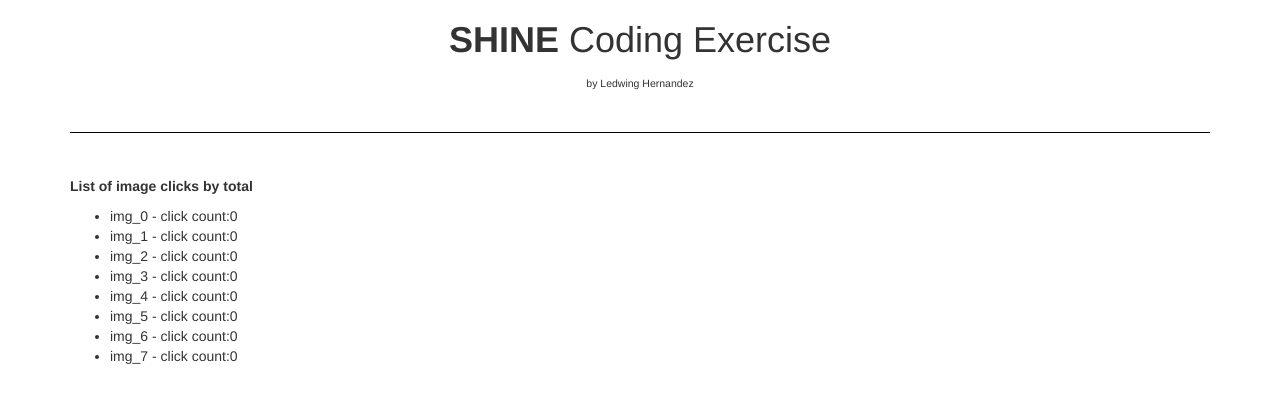
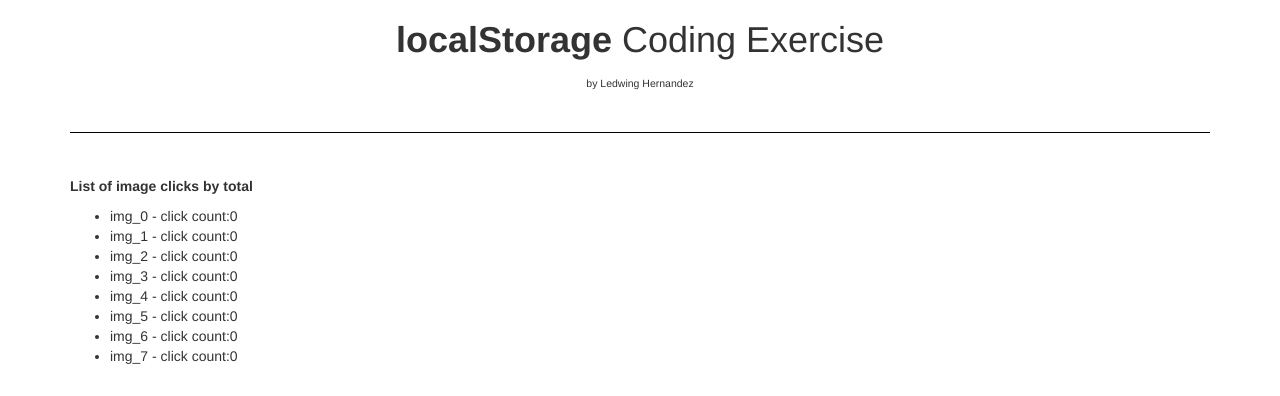
Before and after one commit to Waka867/HTML5-localStorage-coding-exercise, a plain HTML site: page index.html in a window 1280 px wide. Shown: the top 396 px of the page. Drawn offline with nearby package versions, Linux system fonts and the light colour scheme.

Commit message:
title update

```diff
--- a/index.html
+++ b/index.html
@@ -16,7 +16,7 @@
   <div class="container">
     <div class="row">
       <div class="col-md-12 text-center">
-        <h1><strong>SHINE</strong> Coding Exercise</h1>
+        <h1><strong>localStorage</strong> Coding Exercise</h1>
         <sub>by Ledwing Hernandez</sub>
       </div>
     </div>
```
